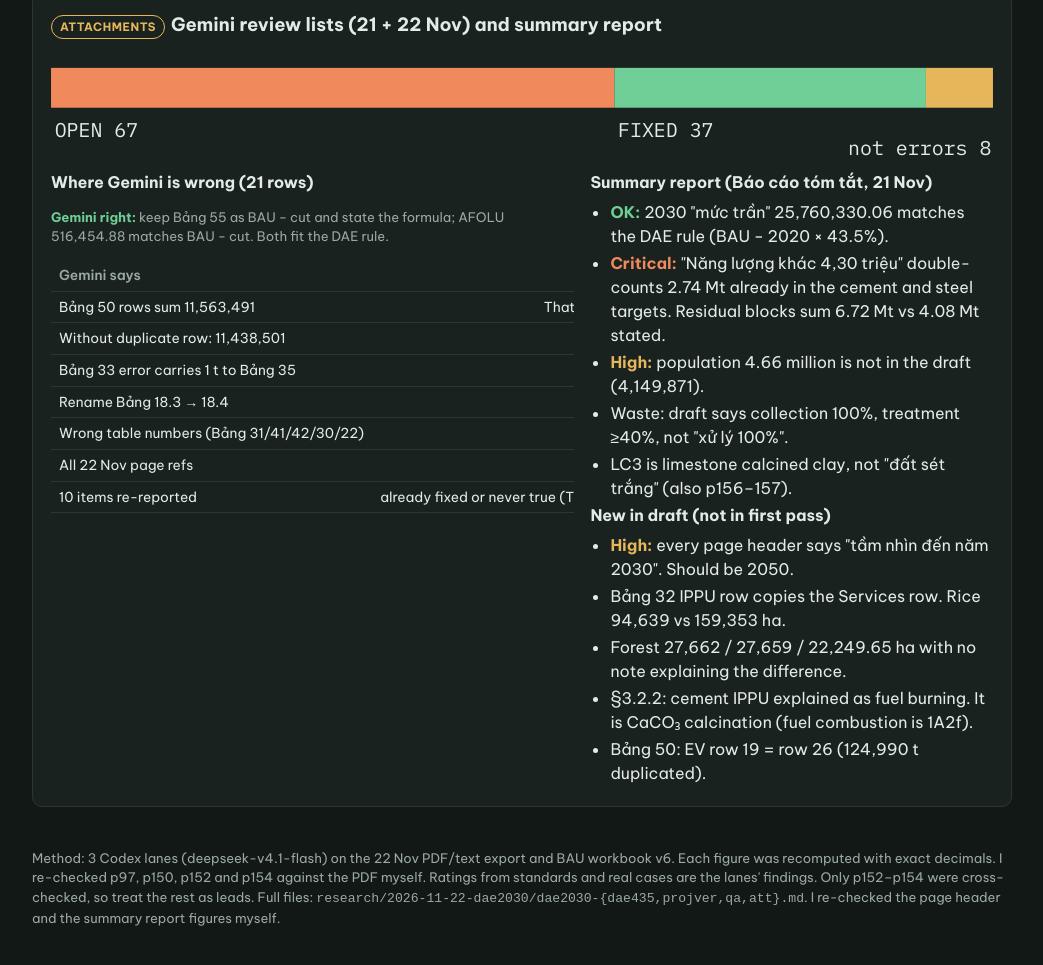
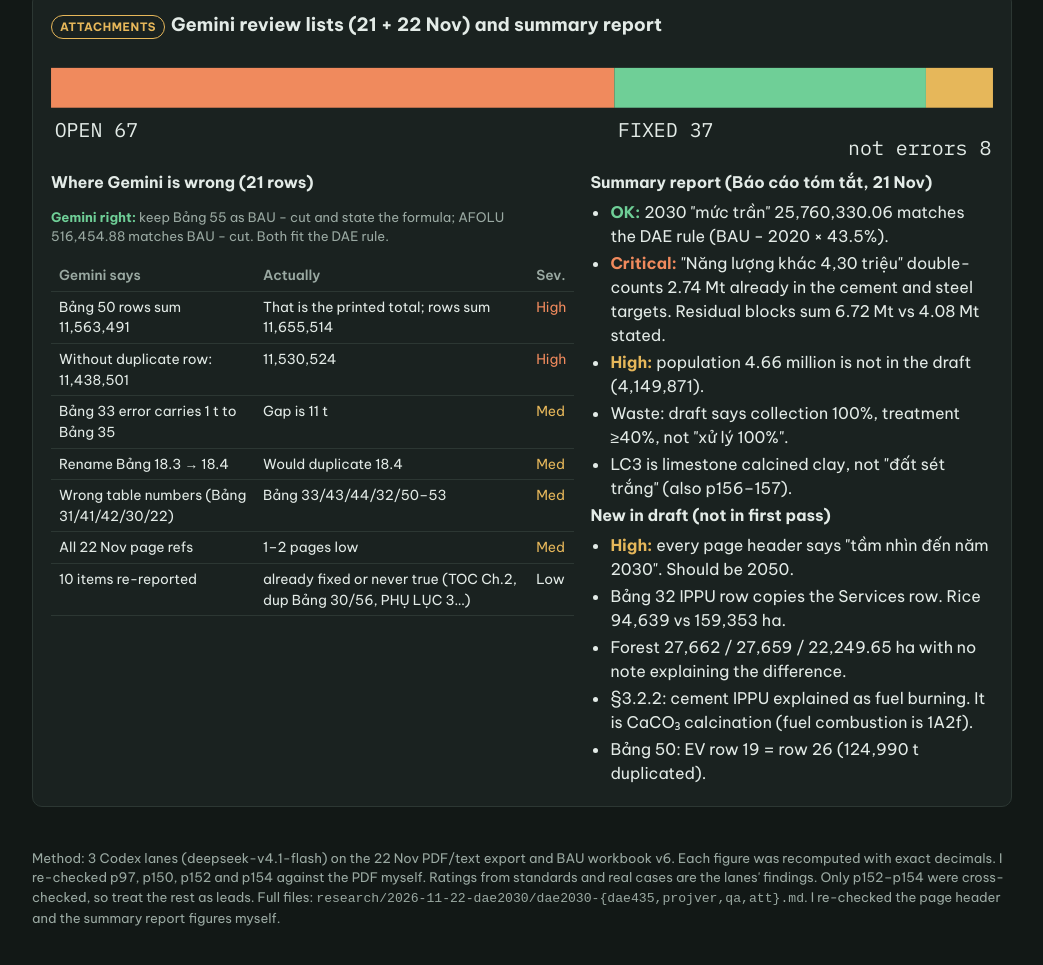
Before and after one commit to tah-allotrope/hp-plan-review, a plain HTML site: page index.html in a window 1280 px wide. Shown: the part 3659-4624 px from the top of the page, without its empty margins (118-1161 px from the left). Drawn offline with Linux system fonts and the light colour scheme.

Commit message:
Gemini table wraps text
Co-Authored-By: Claude Opus 5.5 <noreply@anthropic.com>
Claude-Session: https://claude.ai/code/session_014nx7vffMt5AHbqiHy3napi

```diff
--- a/index.html
+++ b/index.html
@@ -29,6 +29,7 @@ section{background:var(--panel);border:1px solid var(--line);border-radius:10px;
 figure{margin:0}figure img{border:1px solid var(--line);border-radius:6px;display:block;width:100%}
 figcaption{font-size:.8rem;color:var(--muted);margin-top:4px}
 .tbl{overflow-x:auto}
+.wrap th,.wrap td{white-space:normal;text-align:left;vertical-align:top}
 table{border-collapse:collapse;width:100%;font-size:.86rem;font-variant-numeric:tabular-nums}
 th,td{padding:5px 8px;border-bottom:1px solid var(--line);text-align:right;white-space:nowrap}
 th:first-child,td:first-child{text-align:left}th{color:var(--muted);font-weight:600}
@@ -169,7 +170,7 @@ svg .mut{fill:var(--muted)}
 <div>
 <h2 style="font-size:1rem">Where Gemini is wrong (21 rows)</h2>
 <p class="foot"><b class="ok">Gemini right:</b> keep Bảng 55 as BAU − cut and state the formula; AFOLU 516,454.88 matches BAU − cut. Both fit the DAE rule.</p>
-<div class="tbl"><table>
+<div class="tbl"><table class="wrap">
 <tr><th>Gemini says</th><th>Actually</th><th>Sev.</th></tr>
 <tr><td>Bảng 50 rows sum 11,563,491</td><td>That is the printed total; rows sum 11,655,514</td><td class="bad">High</td></tr>
 <tr><td>Without duplicate row: 11,438,501</td><td>11,530,524</td><td class="bad">High</td></tr>
```
